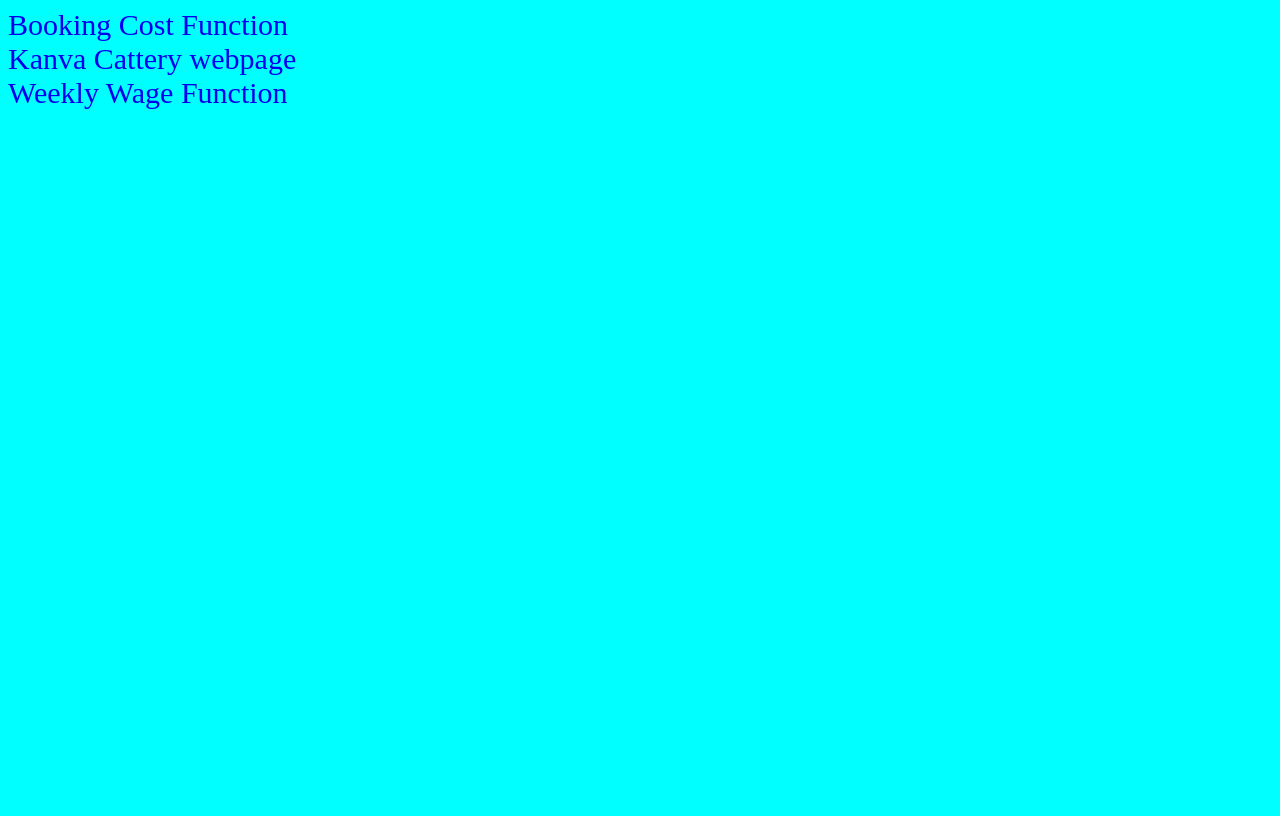
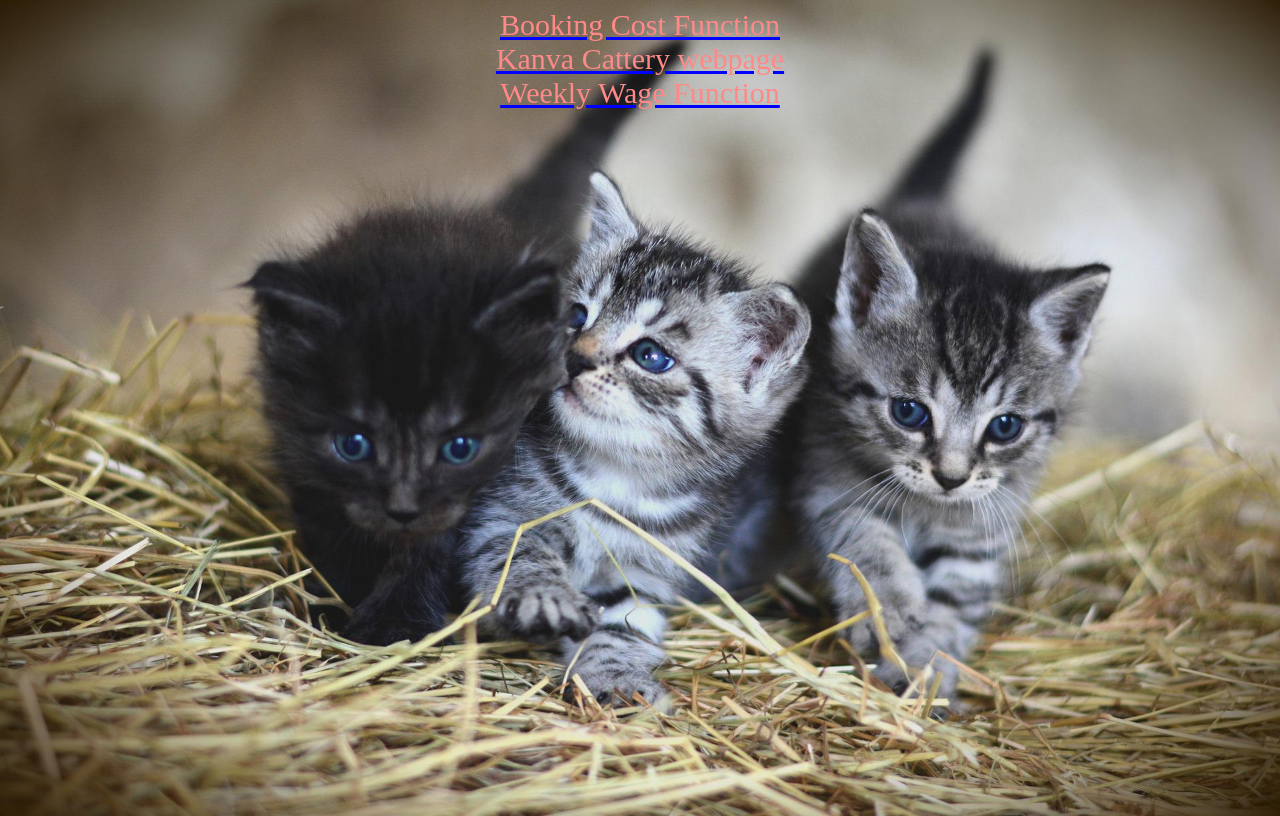
Before and after one commit to Dikgang29/kamvaCattery, a plain HTML site: page index.html in a window 1280 px wide. Drawn offline with Linux system fonts and the light colour scheme.

Commit message:
changes made to the landing page

```diff
--- a/index.html
+++ b/index.html
@@ -9,10 +9,13 @@
 </head>
 <body>
 
-    <a href="./bookingCosts/bookingCost.html"> Booking Cost Function</a> <br>
+  <div class="anchor">  <a href="./bookingCosts/bookingCost.html" class="bookingCost"> Booking Cost Function</a> <br>
 
     <a href="./webpage/index.html">  Kanva Cattery webpage</a> <br>
 
     <a href="./weeklyWage/weeklyWage.html"> Weekly Wage Function </a>
+</div>
+
+
 </body>
 </html>
--- a/style.css
+++ b/style.css
@@ -1,9 +1,22 @@
 body{
-    background-color: aqua;
+    background-image: url(./kittens-g8aa15a889_1920.jpg);
+    background-size: cover;
+    background-position: center;
+    height: 100vh;
 
 }
 
 a{
-    text-decoration: none;
+    /* text-decoration: none; */
     font-size: 30px;
+    color: #ff8989;
+    align-content: center;
+    text-decoration-color:blue;
+
+
+
 }
+
+.anchor{
+    text-align: center;
+}
--- a/webpage/style.css
+++ b/webpage/style.css
@@ -7,6 +7,10 @@
 .upcoming{
     text-align: center;
 }
+.welcome-text{
+    text-align: center;
+}
+
 .upcoming-h2{
     text-align: center;
 }
```
Also changed, not shown: webpage/index.html (+2 -1 lines), kittens-g8aa15a889_1920.jpg (added).
